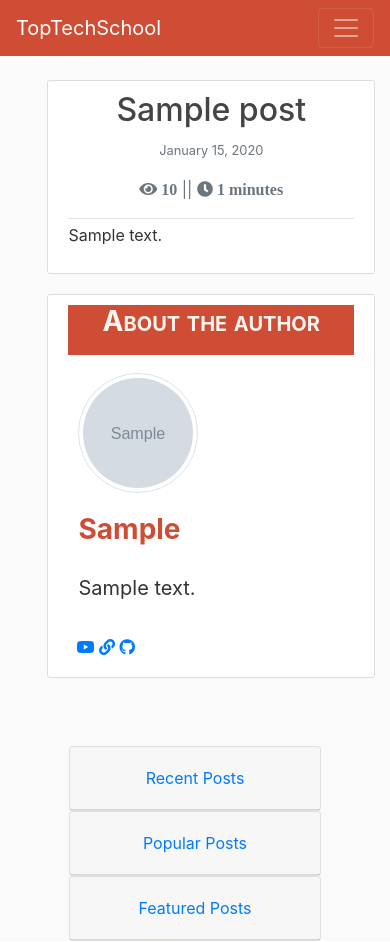
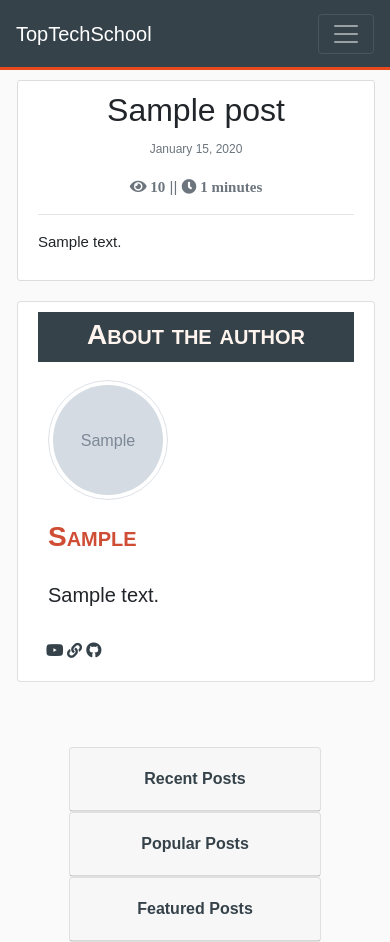
Before and after one commit to prime7/blog, a Django app: the page made by blog/templates/blog/base.html in a window 390 px wide. Run offline with Django 3.2, Linux system fonts and the light colour scheme; tables that the repository leaves empty hold one stand-in row (Sample ...); some libraries are stand-ins or nearby versions.

Commit message:
Responsive

```diff
--- a/blog/static/blog/main.css
+++ b/blog/static/blog/main.css
@@ -1,124 +1,127 @@
-body {
+body{
+  font-family: Arial, Helvetica, sans-serif;
+  font-size: 15px;
+  line-height: 1.5;
+  padding: 0;
+  margin: 0;
+  padding-top: 80px;
   background: #fafafa;
-  color: #333333;
-  margin-top: 5rem;
 }
 
-h1, h2, h3, h4, h5, h6 {
-  color: #444444;
+/* Global */
+.container{
+  min-width: 90% ;
+  margin: auto;
+  overflow: hidden;
+}
+.right{
+  float: right;
+}
+.left{
+  float: left;
+}
+.link { color: #35424a;font-weight: bold }
+.link:hover { color: #e8491d; }
+
+/* Header */
+nav{
+  background: #35424a;
+  color: white;
+  padding-top: 30px;
+  min-height: 70px;
+  border-bottom: #e8491d 3px solid;
+}
+header #branding {
+  float: left;
+}
+header li {
+  float: left;
+  display: inline;
+  padding: 0px 20px 0px 20px;
+  color: white;
 }
 
-ul {
-  margin: 0;
+/* Extra */
+.c_1{
+  background-color: palevioletred;
+}
+.c_2{
+  background-color: palegreen;
+}
+.space{
+  min-width: 200px;
+  min-height: 200px;
 }
 
-.bg-steel {
-  background-color: #CF4D35;
+/* SearchBar */
+.searchbar{
+  width: 70% ;
+  margin: 0 auto;
+  margin-top: 10px;
+}
+.search-button{
+  background:#35424a;
+  color: white;
+}
+.latest_post{
+  width: 70% ;
+  margin: 0 auto;
+}
+/* About Author */
+.about-author{
+  background-color:#35424a;
+  height: 50px;
+  color: seashell;
+  font-weight: bold;
+  font-variant: small-caps;
+  padding-top: 6px;
+}
+.bio-pic{
+  height: 120px;width: 120px;margin: 10px;
+}
+.author-bio{
+  margin: 10px 10px 0px 10px ; font-size:20px ;
 }
 
-.site-header .navbar-nav .nav-link {
-  color: #fff;
-}
-
-.site-header .navbar-nav .nav-link:hover {
-  color: #ffffff;
-}
-
-.site-header .navbar-nav .nav-link.active {
-  font-weight: 500;
-}
-
-.content-section {
+/* Article */
+article {
   background: #ffffff;
   padding: 10px 20px;
   border: 1px solid #dddddd;
   border-radius: 3px;
   margin-bottom: 20px;
+  margin-left: 150px;
 }
-.author-details{
-  background: #ffffff;
-  padding: 10px 20px;
-  border: 1px solid #dddddd;
-  border-radius: 3px;
-  margin-bottom: 20px;
-}
-
-.article-title {
-  color: #444444;
-}
-
-a.article-title:hover {
-  color: #428bca;
-  text-decoration: none;
-}
-
-.article-content {
-  white-space: pre-line;
-}
-
 .article-img {
   height: 65px;
   width: 65px;
   margin-right: 16px;
 }
+.username{
+  height: 50px;color: #CF4D35; font-weight: bold; text-transform: capitalize ; margin: 10px;font-variant: small-caps;
+}
+/* Responsiveness */
+@media only screen and (max-width: 600px) {
+  .sidebar{
+      margin: auto;
+  }
+  article{
+      margin-left: 2px;
+  }
 
-.article-metadata {
-  padding-bottom: 1px;
-  margin-bottom: 4px;
-  border-bottom: 1px solid #e3e3e3
 }
-
-.article-metadata a:hover {
-  color: #333;
-  text-decoration: none;
+@media only screen and (min-width: 601px) and (max-width: 767px) {
+  article{
+      margin-left: 3px;
+  }
+  .sidebar{
+    margin: auto;
+  }
 }
-
-.article-svg {
-  width: 25px;
-  height: 25px;
-  vertical-align: middle;
+@media only screen and (min-width: 768px) and (max-width: 992px) {
+  article{
+      margin-left: 50px;
+  }
 }
-
-.account-img {
-  height: 125px;
-  width: 125px;
-  margin-right: 20px;
-  margin-bottom: 16px;
-}
-
-.account-heading {
-  font-size: 2.5rem;
-}
-.social a {
-  background-color: #1eaedb;
-  border-radius: 100px;
-  color: #fff;
-  font-size: 17px;
-  height: 44px;
-  line-height: 44px;
-  margin-right: 6px;
-  width: 44px;
-  display: inline-block;
-  text-align: center;
-}
-.social{
-  text-align: center;
-}
-
-/* About The Author Starts */
-.about-author{
-  background-color:#CF4D35;height: 50px;color: seashell; font-weight: bold;font-variant: small-caps;
-}
-
-.bio-pic{
-  height: 120px;width: 120px;margin: 10px;
-}
-
-.username{
-  height: 50px;color: #CF4D35; font-weight: bold; text-transform: capitalize ; margin: 10px;
-}
-
-.author-bio{
-  margin: 10px 10px 0px 10px ; font-size:20px ;
-}
-/* About The Author Ends */
+/* Extra large devices (large laptops and desktops, 1200px and up) */
+@media only screen and (min-width: 1200px) {}
--- a/blog/templates/blog/base.html
+++ b/blog/templates/blog/base.html
@@ -24,7 +24,7 @@
 </head>
 <body>
     <header class="site-header">
-      <nav class="navbar navbar-expand-lg navbar-dark bg-steel fixed-top">
+      <nav class="navbar navbar-expand-lg navbar-dark fixed-top">
         <div class="container-fluid">
           <a class="navbar-brand mr-4" href="{% url 'blog-home' %}">TopTechSchool</a>
           <button class="navbar-toggler" type="button" data-toggle="collapse" data-target="#navbarToggle" aria-controls="navbarToggle" aria-expanded="false" aria-label="Toggle navigation">
@@ -54,7 +54,7 @@
     </header>
     <main role="main" class="container-fluid">
       <div class="row" >
-        <div class="col-md-7 col-xl-7 col-sm-7 col-lg-7 offset-1">
+        <div class="col-md-8 content">
           {% if messages %}
             {% for message in messages %}
               <div class="alert alert-{{ message.tags }}">
@@ -64,7 +64,7 @@
           {% endif %}
           {% block content %}{% endblock %}
         </div>
-        <div class="col-md-4">
+        <div class="col-md-4 sidebar">
           {% include "blog/includes/sidebar.html" %}
         </div>
 
--- a/blog/templates/blog/includes/featured_posts.html
+++ b/blog/templates/blog/includes/featured_posts.html
@@ -1,7 +1,7 @@
 <div class="card">
     <div class="card-header text-center" id="headingThree">
         <h5 class="mb-0">
-        <button class="btn btn-link" data-toggle="collapse" data-target="#collapseThree" aria-expanded="true" aria-controls="collapseThree">
+        <button class="btn btn-link link" data-toggle="collapse" data-target="#collapseThree" aria-expanded="true" aria-controls="collapseThree">
             Featured Posts
         </button>
         </h5>
@@ -12,7 +12,7 @@
             <ul>
                 {% for post in featured_posts %}
                 <li>
-                    <a class="article-title" href="{% url 'post-detail' post.slug %}">{{ post.title }}</a></h2>
+                    <a class="link" href="{% url 'post-detail' post.slug %}">{{ post.title }}</a></h2>
                 </li>
                 {% endfor %}
             </ul>
--- a/blog/templates/blog/includes/latest_posts.html
+++ b/blog/templates/blog/includes/latest_posts.html
@@ -1,7 +1,7 @@
 <div class="card">
     <div class="card-header text-center" id="headingOne">
         <h5 class="mb-0">
-        <button class="btn btn-link" data-toggle="collapse" data-target="#collapseOne" aria-expanded="true" aria-controls="collapseOne">
+        <button class="btn btn-link link" data-toggle="collapse" data-target="#collapseOne" aria-expanded="true" aria-controls="collapseOne">
             Recent Posts
         </button>
         </h5>
@@ -12,7 +12,7 @@
             <ul>
                 {% for post in latest_posts %}
                 <li>
-                    <a class="article-title" href="{% url 'post-detail' post.slug %}">{{ post.title }}</a></h2>
+                    <a class="link" href="{% url 'post-detail' post.slug %}">{{ post.title }}</a></h2>
                 </li>
                 {% endfor %}
             </ul>
--- a/blog/templates/blog/includes/popular_posts.html
+++ b/blog/templates/blog/includes/popular_posts.html
@@ -1,7 +1,7 @@
 <div class="card">
     <div class="card-header text-center" id="headingTwo">
         <h5 class="mb-0">
-        <button class="btn btn-link" data-toggle="collapse" data-target="#collapseTwo" aria-expanded="true" aria-controls="collapseTwo">
+        <button class="btn btn-link link" data-toggle="collapse" data-target="#collapseTwo" aria-expanded="true" aria-controls="collapseTwo">
             Popular Posts
         </button>
         </h5>
@@ -12,7 +12,7 @@
             <ul>
                 {% for post in popular_posts %}
                 <li>
-                    <a class="article-title" href="{% url 'post-detail' post.slug %}">{{ post.title }}</a></h2>
+                    <a class="link" href="{% url 'post-detail' post.slug %}">{{ post.title }}</a></h2>
                 </li>
                 {% endfor %}
             </ul>
--- a/blog/templates/blog/includes/search_bar.html
+++ b/blog/templates/blog/includes/search_bar.html
@@ -3,7 +3,7 @@
         <div class='input-group'>
             <input class='form-control' type='text' name='q' placeholder='Search posts' value='{{ request.GET.q }}'/>
             <span class='input-group-btn'>
-                <button class='btn btn-default' type='submit'>Search <i class="fa fa-search"></i></button>
+                <button class='btn btn-default search-button' type='submit'>Search <i class="fa fa-search"></i></button>
             </span>
         </div>
     </form>
--- a/blog/templates/blog/includes/sidebar.html
+++ b/blog/templates/blog/includes/sidebar.html
@@ -1,4 +1,4 @@
-<div class="row-fluid" style="width: 70% ; margin: 0 auto;">
+<div class="row-fluid searchbar" style="width: 70% ; margin: 0 auto;">
     <div id="accordion">
         {% if request.path == "/" %}
             {% include "blog/includes/search_bar.html" %}
--- a/blog/templates/blog/post_detail.html
+++ b/blog/templates/blog/post_detail.html
@@ -1,12 +1,12 @@
 {% extends "blog/base.html" %}
 {% block content %}
-  <article class="media author-details">
-    <div class="media-body">
+  <article>
+    <div>
       <div class="article-metadata">
         <h2 class="article-title text-center">{{ object.title }}</h2>
         <p class="text-muted text-center"><small>{{ object.date_posted|date:"F d, Y" }}</small></p>
         <p class="text-muted text-center"><i class="fas fa-eye"> {{ object.views }}</i> || <i class="fas fa-clock"> {{ object.read_time }} minutes</i></p>
-
+        <hr>
         {% if object.author == user %}
           <div>
             <a class="btn btn-secondary btn-sm mt-1 mb-1" href="{% url 'post-update' object.slug %}">Update</a>
@@ -14,7 +14,7 @@
           </div>
         {% endif %}
       </div>
-      <p class="article-content article-html">{{ object.content }}</p>
+      <p class="article-html">{{ object.content }}</p>
     </div>
   </article>
 
@@ -29,9 +29,9 @@
             <p class="author-bio">{{ object.author.profile.bio }}</p>
             <br>
             <div class="m-2">
-                <a itemprop="sameAs" href="{{ object.author.profile.youtube }}" target="_blank" title="Youtube"><i class="fab fa-youtube"></i></a>
-                <a itemprop="sameAs" href="{{ object.author.profile.website }}" target="_blank" title="Website"><i class="fas fa-link"></i></a>
-                <a itemprop="sameAs" href="{{ object.author.profile.github }}" target="_blank" title="Github"><i class="fab fa-github"></i></a>
+                <a class="link"  itemprop="sameAs" href="{{ object.author.profile.youtube }}" target="_blank" title="Youtube"><i class="fab fa-youtube"></i></a>
+                <a class="link"  itemprop="sameAs" href="{{ object.author.profile.website }}" target="_blank" title="Website"><i class="fas fa-link"></i></a>
+                <a class="link"  itemprop="sameAs" href="{{ object.author.profile.github }}" target="_blank" title="Github"><i class="fab fa-github"></i></a>
             </div>
         </div>
       </div>
```
Also changed, not shown: blog/templates/blog/home.html (+7 -6 lines), blog/templates/blog/user_posts.html (+9 -9 lines), blog/templates/blog/post_confirm_delete.html (indentation only).
